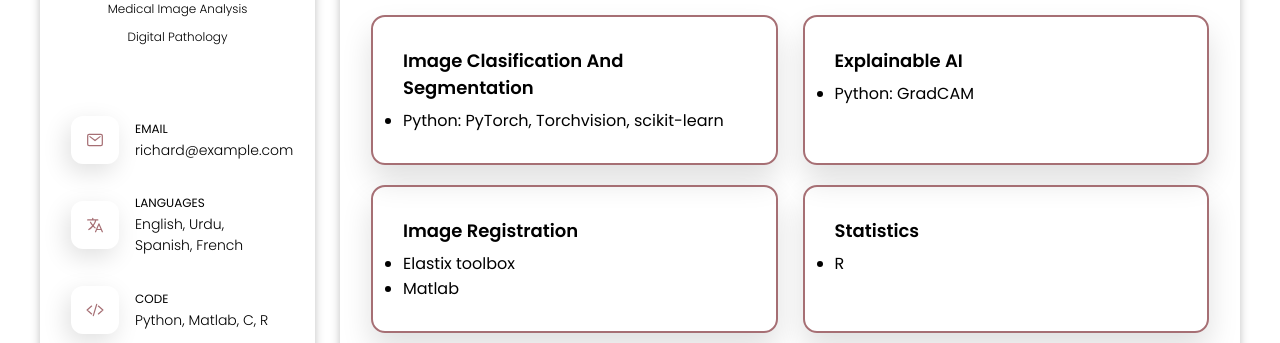
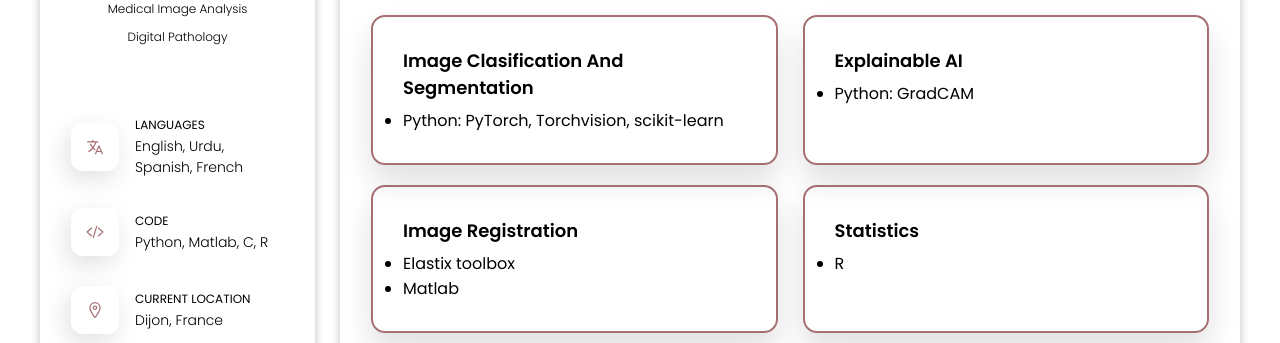
Before and after one commit to Nismamjad1/nismamjad1.github.io, a plain HTML site: page index.html in a window 1280 px wide. Shown: the part 355-698 px from the top of the page. Drawn offline with nearby package versions, Linux system fonts and the light colour scheme.

Commit message:
Update index.html

```diff
--- a/index.html
+++ b/index.html
@@ -65,20 +65,6 @@
         <div class="separator"></div>
 
         <ul class="contacts-list">
-
-          <li class="contact-item">
-
-            <div class="icon-box">
-              <ion-icon name="mail-outline"></ion-icon>
-            </div>
-
-            <div class="contact-info">
-              <p class="contact-title">Email</p>
-
-              <a href="mailto:richard@example.com" class="contact-link">richard@example.com</a>
-            </div>
-
-          </li>
 
           <li class="contact-item">
 
@@ -166,10 +152,11 @@
             <button class="navbar-link" data-nav-link>Resume</button>
           </li>
 
-
+          <!--
           <li class="navbar-item">
             <button class="navbar-link" data-nav-link>Portfolio</button>
           </li>
+	  -->
 
           <li class="navbar-item">
             <button class="navbar-link" data-nav-link>Publications</button>
```
